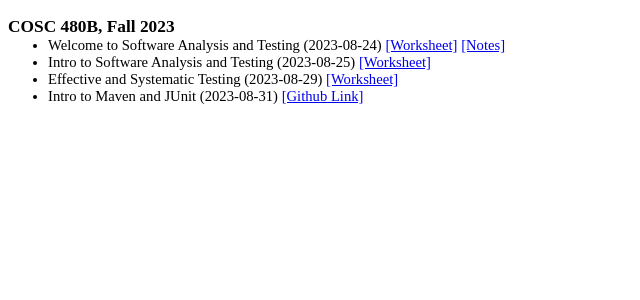
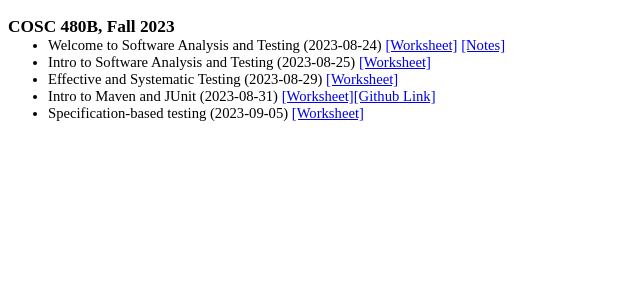
Before and after one commit to georgianahaldeman/cosc480, a Jekyll site: the page built from docs/notes/index.md, in a window 1280 px wide. Shown: the top 300 px of the page, without its empty margins (0-640 px from the left). Built offline with Jekyll 4.4.1, drawn with Linux system fonts in a browser that asks for light colours; our own code applies the rules of GitHub Pages for plain Markdown files.

Commit message:
worksheets 8_31 and 9_5

```diff
--- a/docs/notes/index.md
+++ b/docs/notes/index.md
@@ -6,4 +6,6 @@
 
 - Effective and Systematic Testing (2023-08-29) [[Worksheet]](./notes/8_29.pdf)
 
-- Intro to Maven and JUnit (2023-08-31) [[Github Link]](https://classroom.github.com/a/4026OMRf)
+- Intro to Maven and JUnit (2023-08-31) [[Worksheet]](./notes/8_31.pdf)[[Github Link]](https://classroom.github.com/a/4026OMRf)
+
+- Specification-based testing (2023-09-05) [[Worksheet]](./notes/9_5.pdf)
```
Also changed, not shown: 2 other files.
